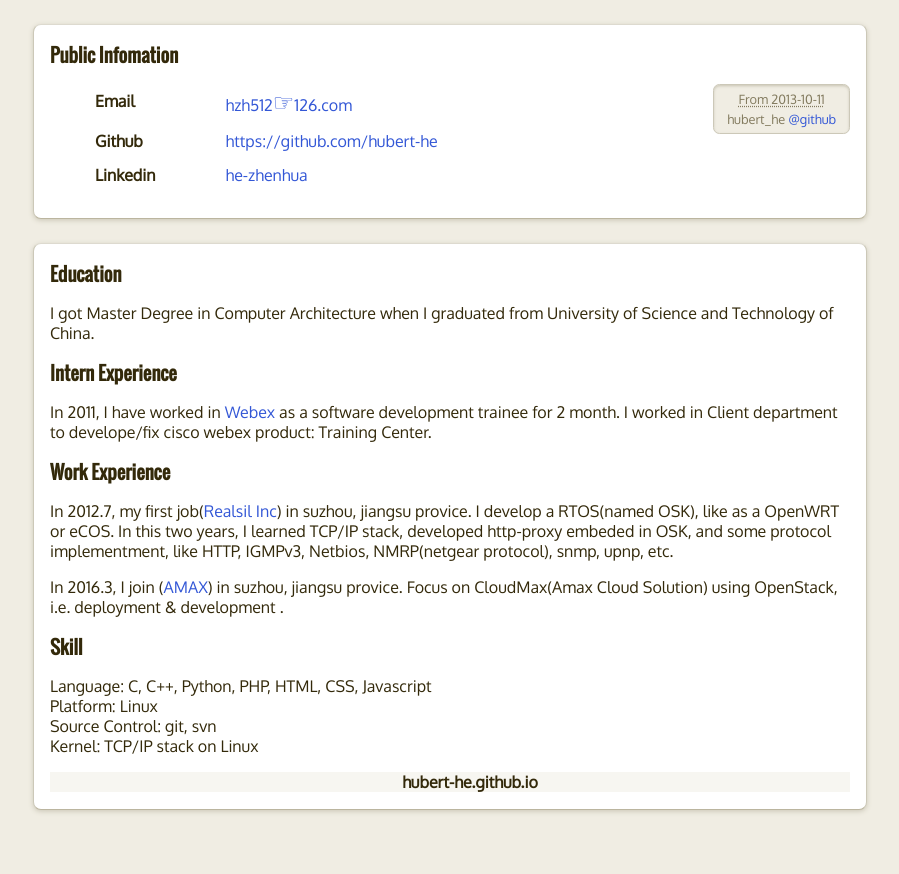
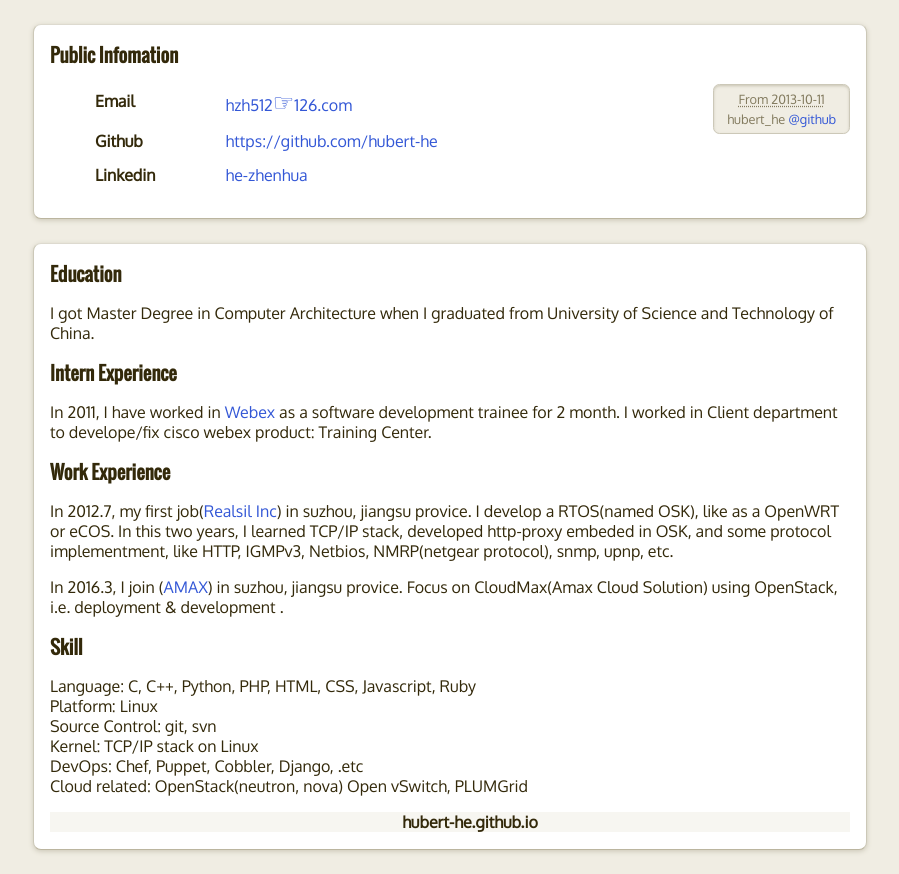
Before and after one commit to hubert-he/hubert-he.github.com, a plain HTML site: page pages/aboutme.html in a window 1280 px wide. Shown: the whole page, without its empty margins (190-1089 px from the left). Before the commit the page ends 834 px from the top, so only its background shows below. Drawn offline with Linux system fonts and the light colour scheme.

Commit message:
add new skill

```diff
--- a/pages/aboutme.html
+++ b/pages/aboutme.html
@@ -87,10 +87,12 @@ margin-bottom: 0.1em;
           Skill
         </h1>
             <p>
-                Language: C, C++, Python, PHP, HTML, CSS, Javascript
+                Language: C, C++, Python, PHP, HTML, CSS, Javascript, Ruby
                 <br> Platform: Linux
                 <br> Source Control: git, svn
                 <br> Kernel: TCP/IP stack on Linux
+                <br> DevOps: Chef, Puppet, Cobbler, Django, .etc
+                <br> Cloud related: OpenStack(neutron, nova) Open vSwitch, PLUMGrid
             </p>
 			<ul id="logoText"> hubert-he.github.io </ul>
         </article>
```
